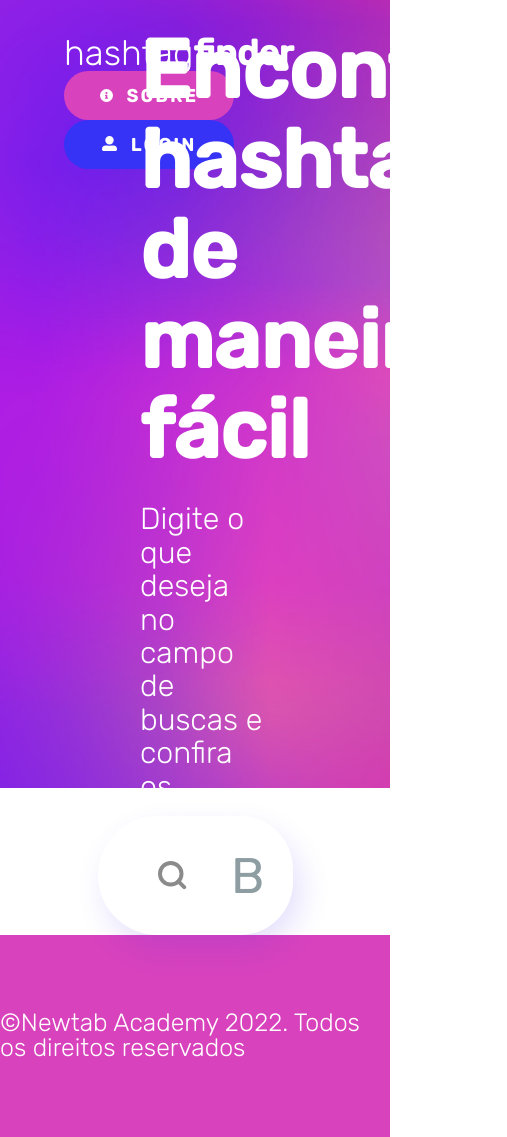
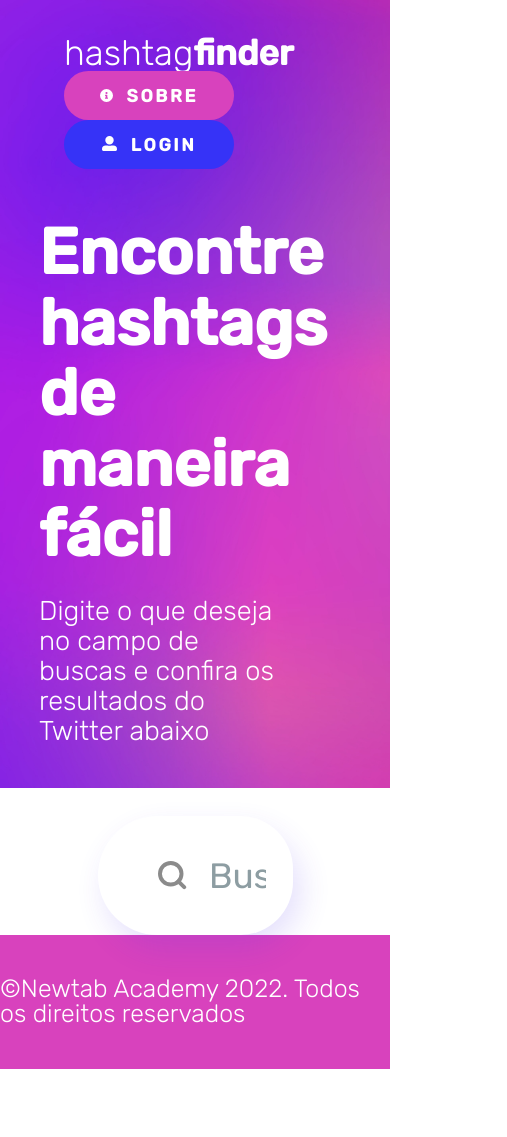
Before and after one commit to EdiJunior88/Projeto-hashtagFinder, a React (Create React App) app in the folder hashtagfinder/: page / in a window 390 px wide. Shown: the whole page, 507 px wide, since content can reach past the window. After the commit the page ends 1069 px from the top, so only its background shows below. Built offline with nearby package versions, Linux system fonts and the light colour scheme.

Commit message:
HOME - Responsividade - Criação de dois MediaQueries no CSS Descrição para a resolução 1000px e 770px - Criação de um MediaQuerie no CSS Busca para a resolução 770px - Criação de um MediaQuerie no CSS Rodapé para a resolução 770px

```diff
--- a/hashtagfinder/src/componentes/busca/busca.css
+++ b/hashtagfinder/src/componentes/busca/busca.css
@@ -45,3 +45,12 @@ section.container {
 .campo-busca-icone {
   padding-left: 60px;
 }
+
+/* Responsividade - Tela 770 pixels */
+@media (max-width: 770px) {
+  .campo-busca-input {
+    width: 70%;
+    font-size: 2.2em;
+    padding-left: 22px;
+  }
+}
--- a/hashtagfinder/src/componentes/descricao/descricao.css
+++ b/hashtagfinder/src/componentes/descricao/descricao.css
@@ -1,5 +1,5 @@
 .container-descricao {
-  width: 41.7%;
+  width: 804px;
   height: 290px;
   display: flex;
   flex-direction: column;
@@ -23,3 +23,31 @@
   padding-top: 28px;
   width: 76%;
 }
+
+/* Responsividade - Tela 1000 pixels */
+@media (max-width: 1000px) {
+  nav.container {
+    display: flex;
+    justify-content: center;
+    align-items: center;
+  }
+  .container-descricao {
+    width: 80%;
+    margin-left: 0px;
+  }
+
+  .descricao-titulo {
+    font-size: 5rem;
+  }
+}
+
+/* Responsividade - Tela 770 pixels */
+@media (max-width: 770px) {
+  .descricao-titulo {
+    font-size: 4rem;
+  }
+
+  .descricao-subtitulo {
+    font-size: 1.7rem;
+  }
+}
--- a/hashtagfinder/src/componentes/rodape/rodape.css
+++ b/hashtagfinder/src/componentes/rodape/rodape.css
@@ -10,3 +10,10 @@
   flex-wrap: wrap;
   font-size: 1.56em;
 }
+
+/* Responsividade - Tela 770 pixels */
+@media (max-width: 770px) {
+  .container-rodape {
+    height: 134px;
+  }
+}
```
